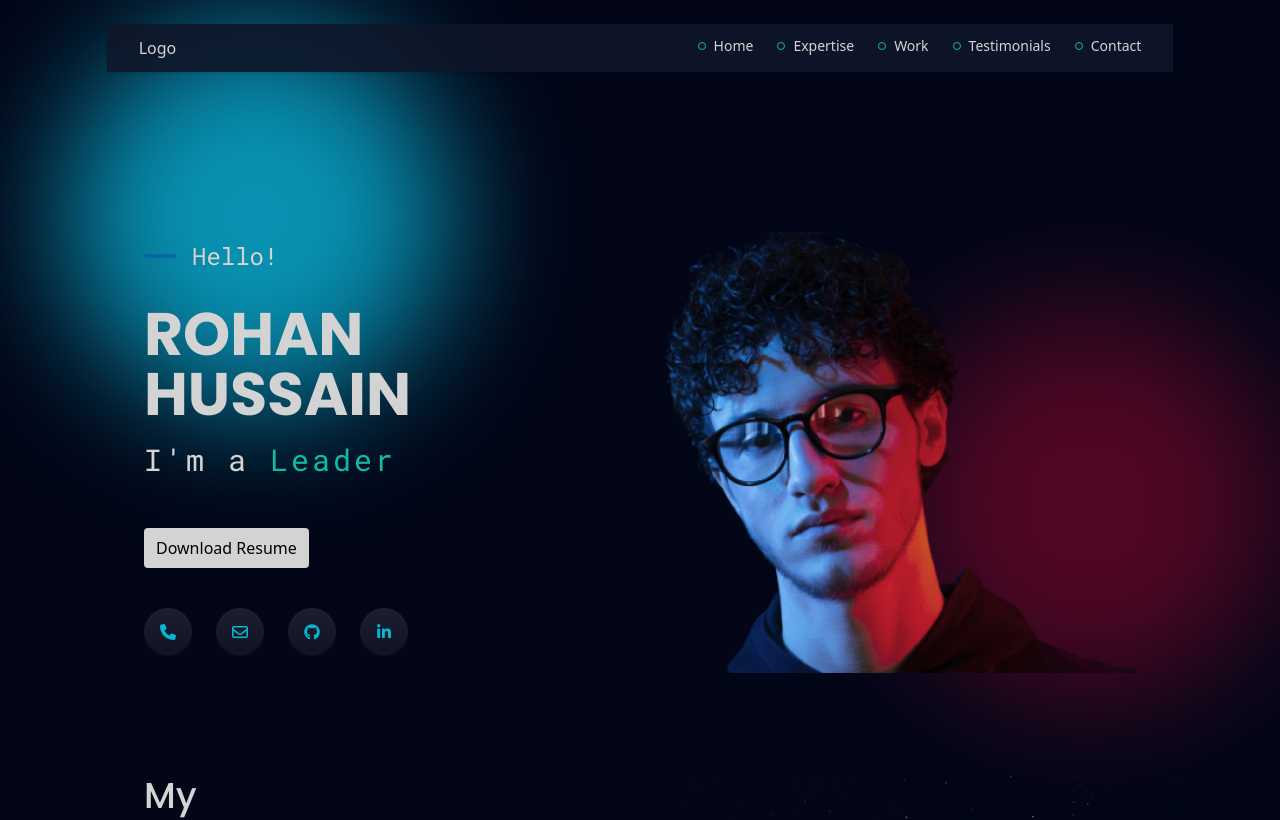
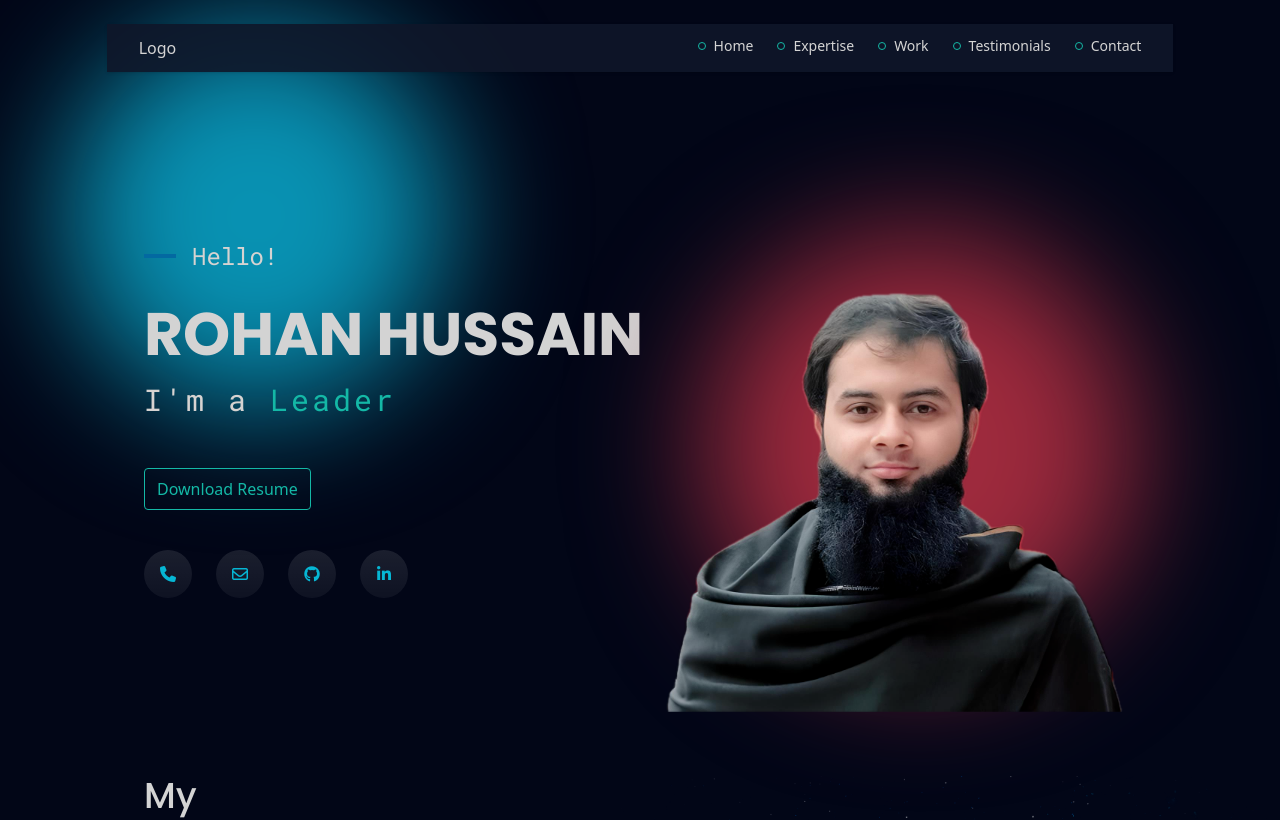
Before and after one commit to hallucinogenizer/portfolio-template, a React (Vite) app: page / in a window 1280 px wide. Shown: the top 820 px of the page. Built offline with nearby package versions, Linux system fonts and the light colour scheme.

Commit message:
image finalised

```diff
--- a/src/components/HeroSection/HeroSection.tsx
+++ b/src/components/HeroSection/HeroSection.tsx
@@ -15,12 +15,8 @@ export function HeroSection() {
       id={HERO_SECTION_ID}
     >
       <BackgroundBlurredCircle
-        variant={BgCircleVariant.ONE}
+        variant={BgCircleVariant.BLUE}
         className="left-16"
-      />
-      <BackgroundBlurredCircle
-        variant={BgCircleVariant.TWO}
-        className="right-0 bottom-0"
       />
 
       <div
@@ -30,7 +26,14 @@ export function HeroSection() {
         )}
       >
         <TextContent className="flex-shrink" />
-        <PersonImage />
+        <div className="relative">
+          <PersonImage className="absolute z-10 top-0 right-0 md:w-[30rem] md:h-[30rem] w-40 h-40" />
+          <BackgroundBlurredCircle
+            variant={BgCircleVariant.RED}
+            className="right-0 top-0 bg-[#9E2A3D]"
+            style={{ width: "27rem", height: "27rem" }}
+          />
+        </div>
       </div>
     </div>
   );
--- a/src/components/HeroSection/PersonImage.tsx
+++ b/src/components/HeroSection/PersonImage.tsx
@@ -1,7 +1,14 @@
-import ProfilePicture from "../../assets/Dp.png";
+import { CSSProperties } from "react";
+import ProfilePicture from "../../assets/custom/my_picture_no_bg.png";
 
-export const PersonImage = () => (
-  <div style={{ maxWidth: "50%" }}>
+export const PersonImage = ({
+  className,
+  style,
+}: {
+  className?: string;
+  style?: CSSProperties;
+}) => (
+  <div className={className} style={style}>
     <img src={ProfilePicture} />
   </div>
 );
--- a/src/components/HeroSection/TextContent.tsx
+++ b/src/components/HeroSection/TextContent.tsx
@@ -4,7 +4,6 @@ import { cn } from "../../lib/utils/cn";
 import { SocialLinkBox } from "../common/SocialLinkBox";
 import { personData } from "./personData";
 import Resume from "../../assets/custom/Rohan Hussain.pdf";
-import { HOVER_TRANSLATE_CLASSES } from "../../lib/constants";
 
 export const TextContent = ({ className }: { className: string }) => (
   <div className={cn("flex flex-col gap-2", className)}>
@@ -70,8 +69,7 @@ const ProfessionalTitles = () => {
 const DownloadResume = ({ className }: { className?: string }) => (
   <a
     className={cn(
-      "px-3 py-2 w-fit bg-light rounded",
-      HOVER_TRANSLATE_CLASSES,
+      "px-3 py-2 w-fit border border-teal-500 hover:bg-teal-500 text-teal-500 hover:text-white rounded",
       className
     )}
     href={Resume}
--- a/src/components/common/BackgroundBlurredCircle.tsx
+++ b/src/components/common/BackgroundBlurredCircle.tsx
@@ -1,23 +1,27 @@
+import { CSSProperties } from "react";
 import { cn } from "../../lib/utils/cn";
 
 export enum BgCircleVariant {
-  ONE = "1",
-  TWO = "2",
+  BLUE = "blue",
+  RED = "red",
 }
 
 export const BackgroundBlurredCircle = ({
   variant,
   className,
+  style,
 }: {
   variant: BgCircleVariant;
   className?: string;
+  style?: CSSProperties;
 }) => {
-  return variant === BgCircleVariant.ONE ? (
+  return variant === BgCircleVariant.BLUE ? (
     <div
       className={cn(
         "absolute w-96 h-96 bg-cyan-600 rounded-full blur-3xl",
         className
       )}
+      style={style}
     />
   ) : (
     <div
@@ -25,6 +29,7 @@ export const BackgroundBlurredCircle = ({
         "absolute w-96 h-96 bg-pink-950 rounded-full blur-3xl",
         className
       )}
+      style={style}
     />
   );
 };
```
Also changed, not shown: src/assets/custom/my_picture_no_bg.png (added), src/assets/my_picture.png (deleted).
